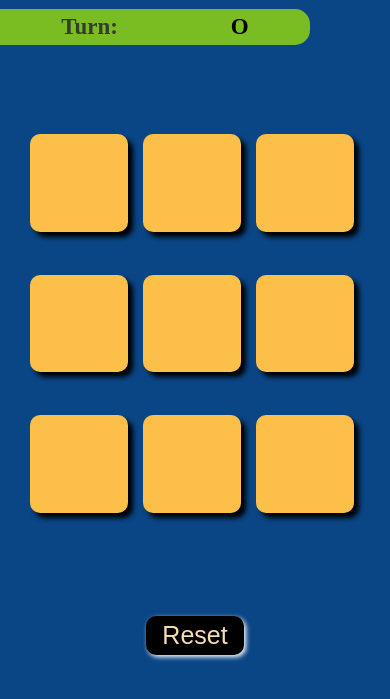
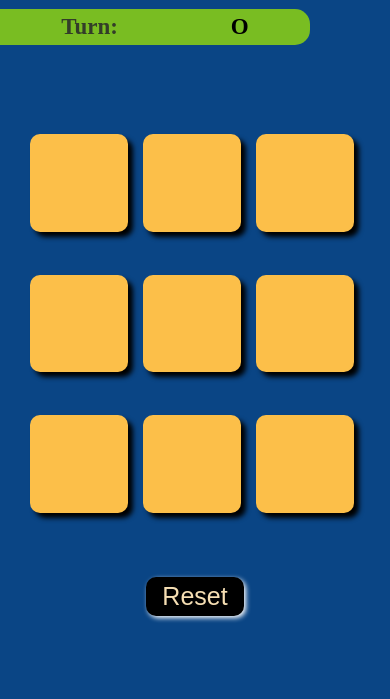
Before and after one commit to Harsh-bharwani/Learning-Js, a plain HTML site: page tic-tac-toe/index.html in a window 390 px wide. Shown: the part 55-754 px from the top of the page. Drawn offline with Linux system fonts and the light colour scheme.

Commit message:
changing margin-bottom of button in media

```diff
--- a/tic-tac-toe/style.css
+++ b/tic-tac-toe/style.css
@@ -107,7 +107,7 @@ main{
         padding: 2.5vh;
     }
     #reset-button{
-        /* margin-top: -10vmin; */
+        margin-top: -15vmin;
     }
     .game{
         height: 50vh;
```
